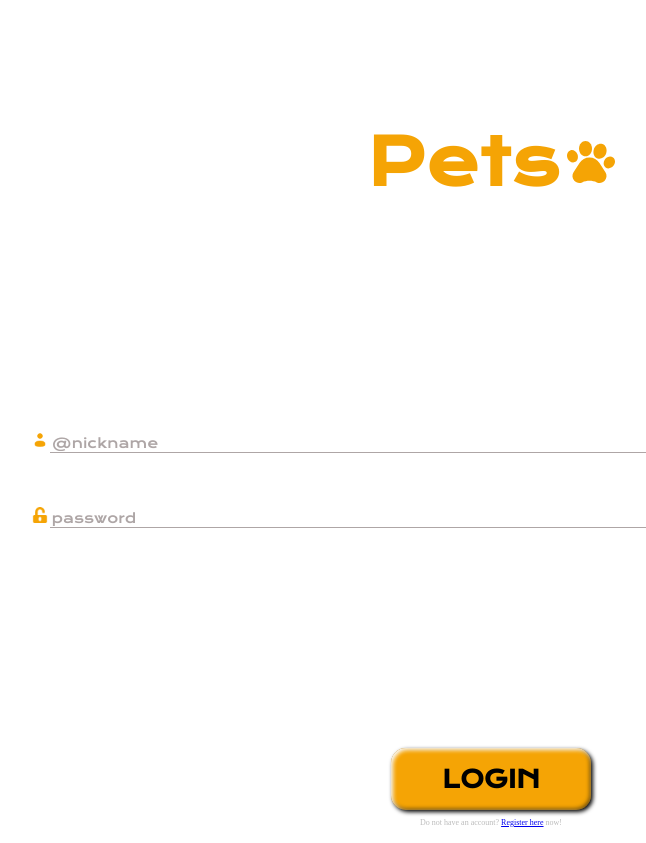
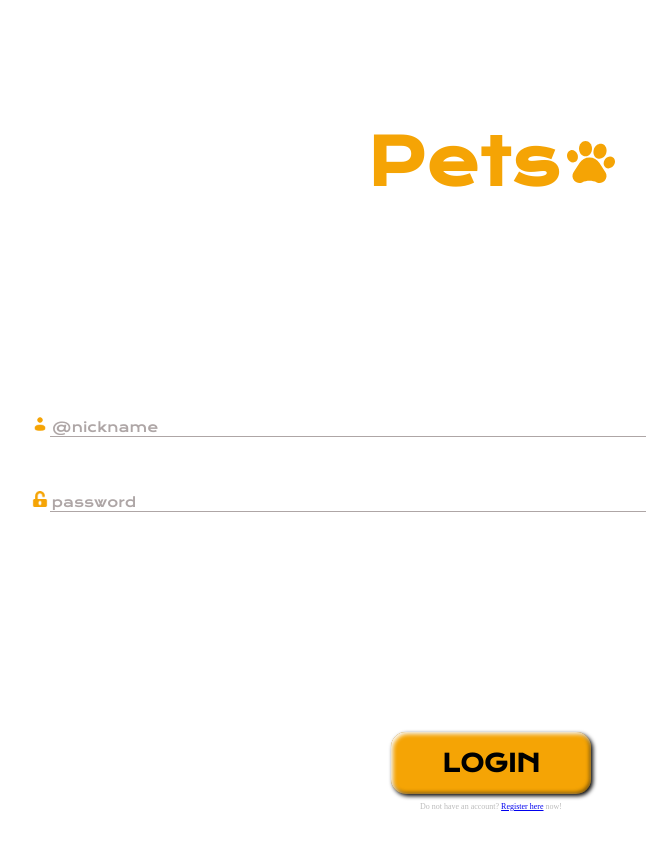
Before and after one commit to ViniciusQueiroz327/Pets, a React (Create React App) app: page / in a window 1280 px wide. Shown: the whole page, without its empty margins (149-795 px from the left). Built offline with nearby package versions, Linux system fonts and the light colour scheme.

Commit message:
fixing div size

```diff
--- a/src/pages/Login/style.css
+++ b/src/pages/Login/style.css
@@ -6,7 +6,7 @@
 }
 
 .login {
-    margin-top: 10rem;
+    margin-top: 9rem;
 }
 
 .inputs {
```
Also changed, not shown: 2 other files (tests, documents, lock files or other folders).
